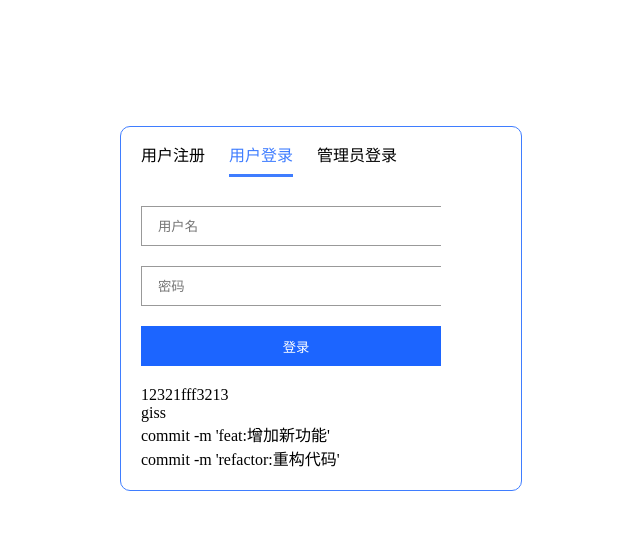
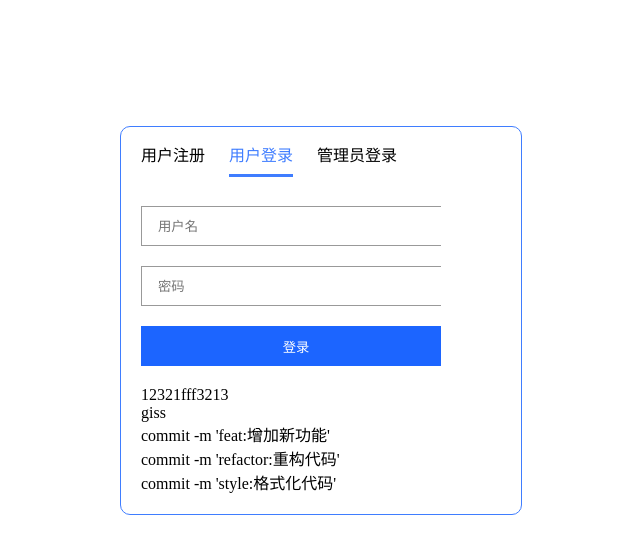
Before and after one commit to subzero-slammer/test, a plain HTML site: page login.html in a window 1280 px wide. Shown: the whole page, without its empty margins (319-959 px from the left). Drawn offline with Linux system fonts and the light colour scheme; files that its build step writes are made by us from their sources; files whose address does not match are found by name.

Commit message:
style:格式化代码

```diff
--- a/login.html
+++ b/login.html
@@ -2,7 +2,7 @@
  * @Autor: CPB
  * @Date: 2021-03-02 14:34:03
  * @LastEditors: CPB
- * @LastEditTime: 2021-03-02 14:39:25
+ * @LastEditTime: 2021-03-02 14:39:49
  * @Description:
 -->
 <!DOCTYPE html PUBLIC "-//W3C//DTD XHTML 1.0 Transitional//EN"
@@ -62,6 +62,7 @@
             </div>
             <div>commit -m 'feat:增加新功能'</div>
             <div>commit -m 'refactor:重构代码'</div>
+            <div>commit -m 'style:格式化代码'</div>
 
 
 
```
